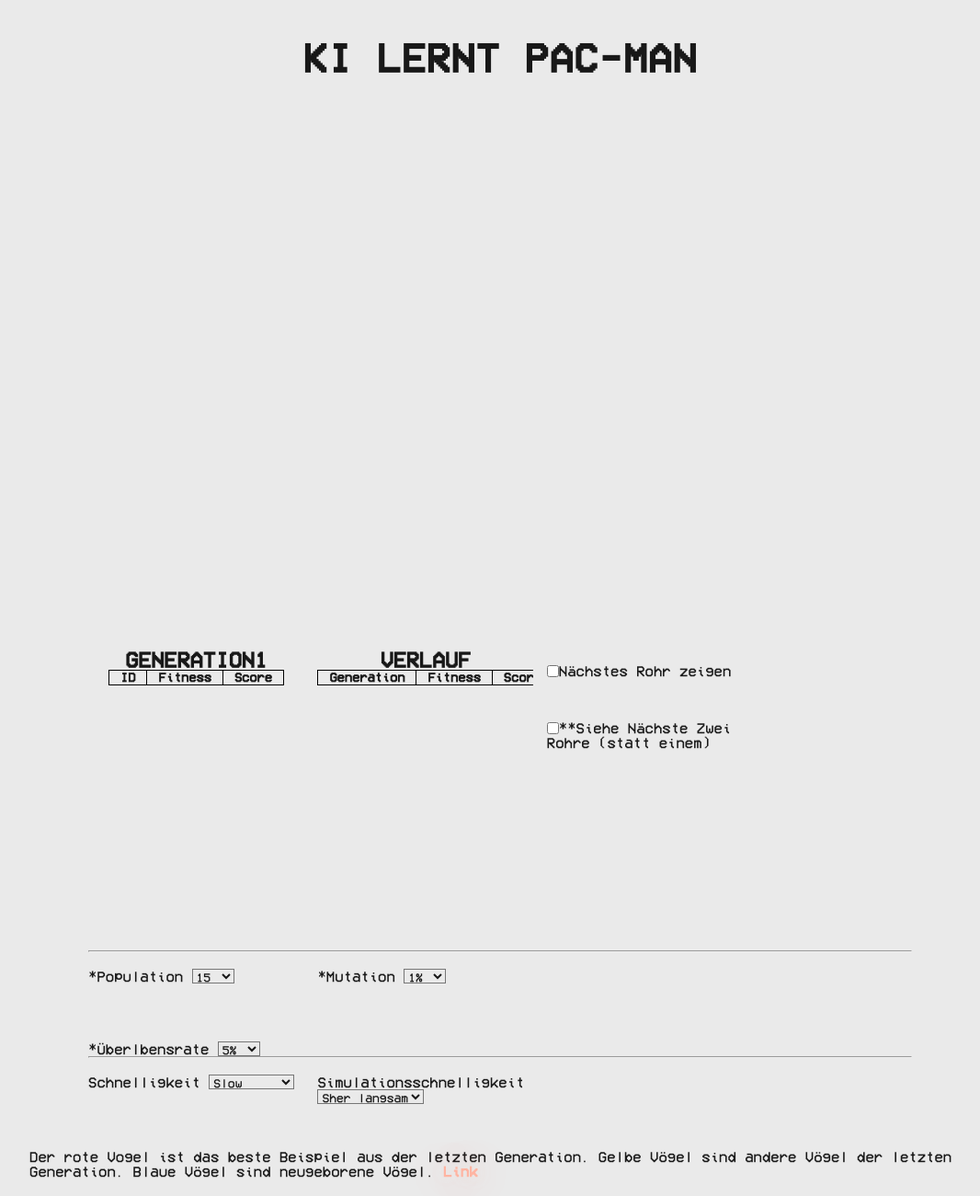
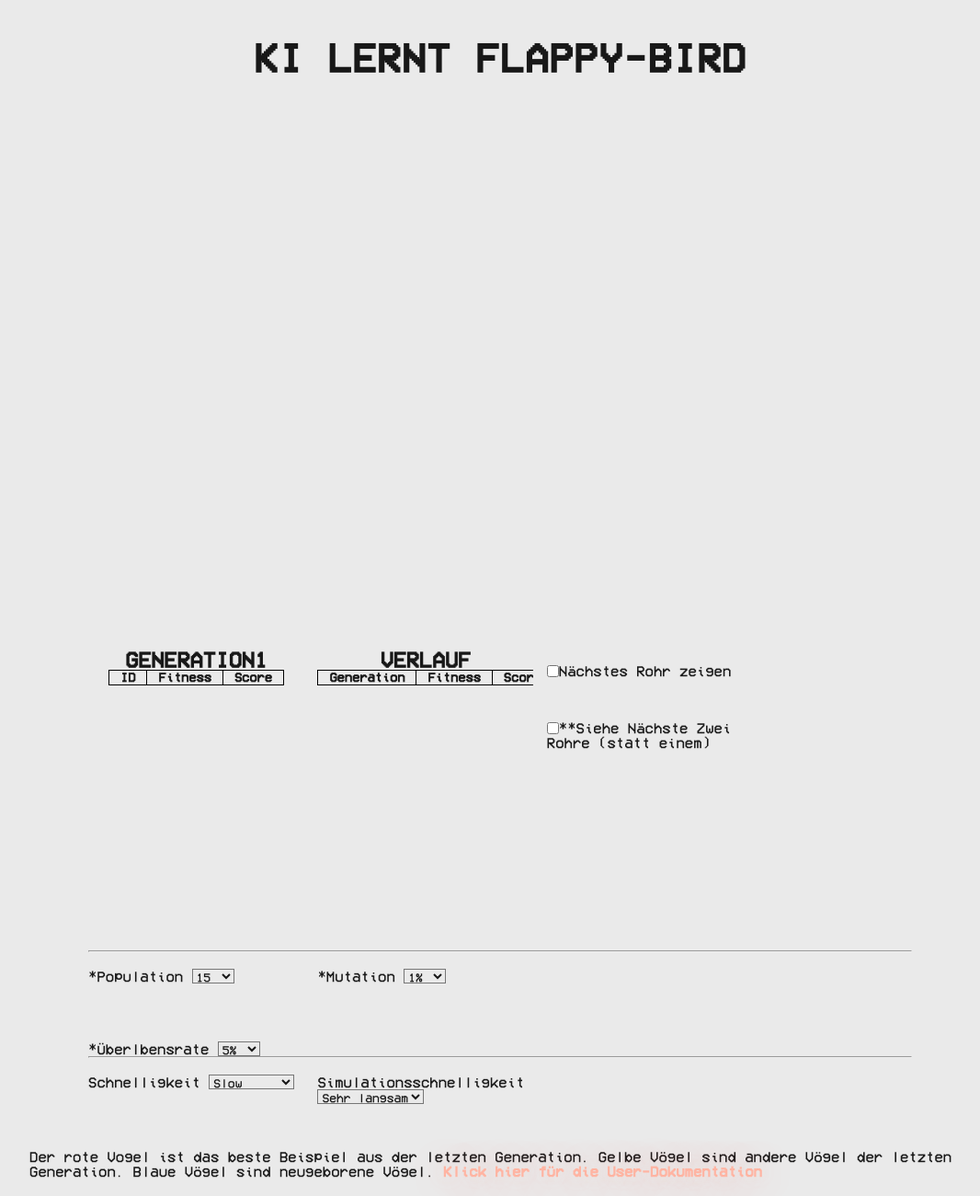
Before and after one commit to Goekdeniz-Guelmez/Flappybird-AI-Website, a plain HTML site: page index.html in a window 1280 px wide. Shown: the top 1300 px of the page at 92% size, without its empty margins (96-1162 px from the left). Drawn offline with Linux system fonts and the light colour scheme; files whose address does not match are found by name.

Commit message:
adding the User Dumentation

```diff
--- a/index.html
+++ b/index.html
@@ -18,7 +18,7 @@
 </head>
 <body>
 
-    <h1 class="vcr cursor-none">KI lernt Pac-Man</h1>
+    <h1 class="vcr cursor-none">KI lernt Flappy-Bird</h1>
     <div id="main-game">
 
         <div id="canvas-div">
@@ -132,17 +132,17 @@
             <div style="margin-top: 2%;">
                 Simulationsschnelligkeit
                 <select id="sim-speed">
-                    <option value="40">Sher langsam</option>
+                    <option value="40">Sehr langsam</option>
                     <option value="24">langsam</option>
                     <option value="12">Normal</option>
                     <option value="7">Schnell</option>
-                    <option value="0">Sehr Schnell</option>
+                    <option value="0">Sehr Schnel</option>
                 </select>
             </div>
         </div>
     </div>
 
-    <p class="vcr text-unten">Der rote Vogel ist das beste Beispiel aus der letzten Generation. Gelbe Vögel sind andere Vögel der letzten Generation. Blaue Vögel sind neugeborene Vögel. <a href="https://youtu.be/xvFZjo5PgG0">Link</a></p>
-    <p class="vcr text-unten" style="paddingn-bottom: 10%">Hinweis: Die Änderungen der "*"-Optionen werden erst nach Ablauf der aktuellen Generation wirksam; die Änderungen der "**"-Optionen werden nur für neugeborene Vögel wirksam.</p>
+    <p class="vcr text-unten">Der rote Vogel ist das beste Beispiel aus der letzten Generation. Gelbe Vögel sind andere Vögel der letzten Generation. Blaue Vögel sind neugeborene Vögel. <a href="User-Dokumentation rasbpy.pdf" download>Klick hier für die User-Dokumentation</a></p>
+    <p class="vcr text-unten" style="padding-bottom: 10%">Hinweis: Die Änderungen der "*"-Optionen werden erst nach Ablauf der aktuellen Generation wirksam; die Änderungen der "**"-Optionen werden nur für neugeborene Vögel wirksam.</p>
 </body>
 </html>
```
Also changed, not shown: game.js (line endings or trailing spaces), 1 other file.
